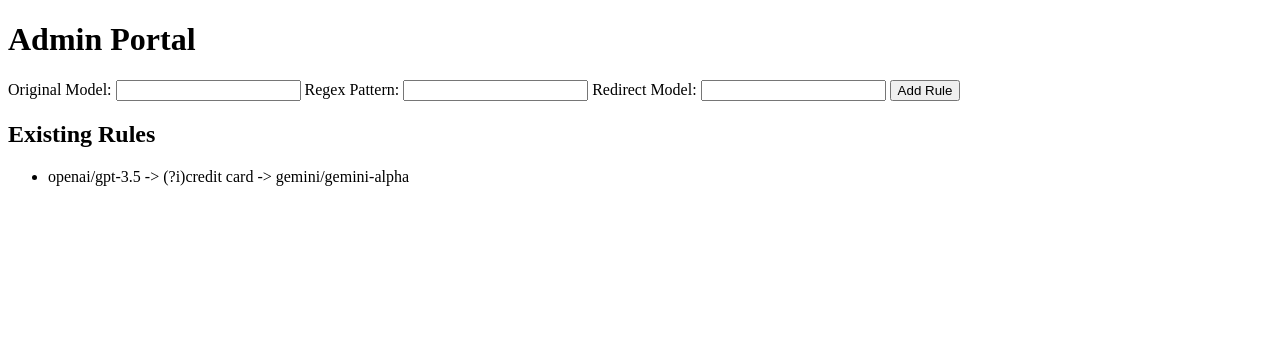
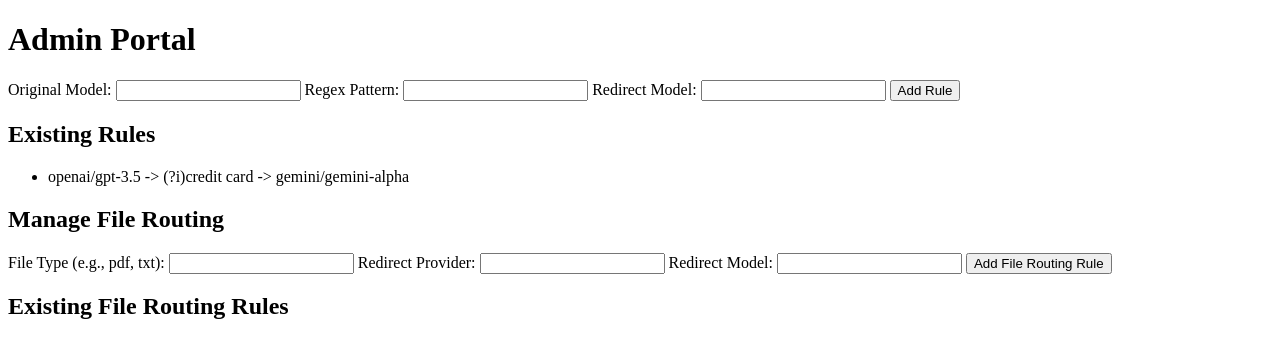
Before and after one commit to mdaashir/unbound, a FastAPI app: page /admin in a window 1280 px wide. Shown: the top 358 px of the page. Run offline with FastAPI, Linux system fonts and the light colour scheme; data comes from the database, SQL or seed files in the repository; both versions use the stored data as it was after the commit; data that the repository does not hold is empty.

Commit message:
Add file upload functionality and file routing rules management

```diff
--- a/main.py
+++ b/main.py
@@ -27,6 +27,13 @@
     id = Column(Integer, primary_key=True, index=True)
     original_model = Column(String)
     regex_pattern = Column(String)
+    redirect_model = Column(String)
+
+class FileRoutingRule(Base):
+    __tablename__ = "file_routing_rules"
+    id = Column(Integer, primary_key=True, index=True)
+    file_type = Column(String, unique=True)
+    redirect_provider = Column(String)
     redirect_model = Column(String)
 
 Base.metadata.create_all(bind=engine)
@@ -84,12 +91,22 @@
     return templates.TemplateResponse("admin.html", {"request": {}})
 
 @app.post("/upload/")
-def upload_file(file: UploadFile = File(...)):
+def upload_file(file: UploadFile = File(...), db: Session = Depends(get_db)):
     upload_dir = Path("uploads")
     upload_dir.mkdir(exist_ok=True)
+    file_ext = file.filename.split(".")[-1].lower()
     file_path = upload_dir / file.filename
     with file_path.open("wb") as buffer:
         shutil.copyfileobj(file.file, buffer)
+
+    rule = db.query(FileRoutingRule).filter(FileRoutingRule.file_type == file_ext).first()
+    if rule:
+        return {
+            "filename": file.filename,
+            "provider": rule.redirect_provider,
+            "model": rule.redirect_model,
+            "response": f"{rule.redirect_provider}: File processed with AI model {rule.redirect_model}."
+        }
     return {"filename": file.filename, "response": "File uploaded successfully."}
 
 @app.post("/admin/add_regex")
@@ -102,3 +119,23 @@
 @app.get("/admin/rules")
 def get_regex_rules(db: Session = Depends(get_db)):
     return db.query(RoutingRule).all()
+
+@app.post("/admin/add_file_routing")
+def add_file_routing_rule(
+        file_type: str = Form(...),
+        redirect_provider: str = Form(...),
+        redirect_model: str = Form(...),
+        db: Session = Depends(get_db)
+):
+    new_rule = FileRoutingRule(
+        file_type=file_type,
+        redirect_provider=redirect_provider,
+        redirect_model=redirect_model
+    )
+    db.add(new_rule)
+    db.commit()
+    return RedirectResponse(url="/admin", status_code=303)
+
+@app.get("/admin/file_rules")
+def get_file_routing_rules(db: Session = Depends(get_db)):
+    return db.query(FileRoutingRule).all()
--- a/templates/admin.html
+++ b/templates/admin.html
@@ -23,14 +23,47 @@
 <h2>Existing Rules</h2>
 <ul id="rules-list"></ul>
 
+<h2>Manage File Routing</h2>
+<form action="/admin/add_file_routing" method="post">
+    <label for="file_type">File Type (e.g., pdf, txt):</label>
+    <input type="text" id="file_type" name="file_type" required>
+
+    <label for="redirect_provider">Redirect Provider:</label>
+    <input type="text" id="redirect_provider" name="redirect_provider" required>
+
+    <label for="redirect_model">Redirect Model:</label>
+    <input type="text" id="redirect_model" name="redirect_model" required>
+
+    <button type="submit">Add File Routing Rule</button>
+</form>
+<h2>Existing File Routing Rules</h2>
+<ul id="file-rules-list"></ul>
+
 <script>
-    fetch("/admin/rules").then(response => response.json()).then(rules => {
+    document.addEventListener("DOMContentLoaded", function () {
+        fetch("/admin/rules")
+            .then(response => response.json())
+            .then(rules => {
                 let rulesList = document.getElementById("rules-list");
                 rules.forEach(rule => {
                     let li = document.createElement("li");
                     li.textContent = `${rule.original_model} -> ${rule.regex_pattern} -> ${rule.redirect_model}`;
                     rulesList.appendChild(li);
                 });
+            })
+            .catch(error => console.error("Error fetching rules:", error));
+
+        fetch("/admin/file_rules")
+            .then(response => response.json())
+            .then(rules => {
+                let rulesList = document.getElementById("file-rules-list");
+                rules.forEach(rule => {
+                    let li = document.createElement("li");
+                    li.textContent = `.${rule.file_type} -> ${rule.redirect_provider} -> ${rule.redirect_model}`;
+                    rulesList.appendChild(li);
+                });
+            })
+            .catch(error => console.error("Error fetching file rules:", error));
     });
 </script>
 </body>
```
Also changed, not shown: templates/index.html (+11 -0 lines), chatapp.db, 1 other file. Lines whose indentation alone changed are shown as unchanged.
